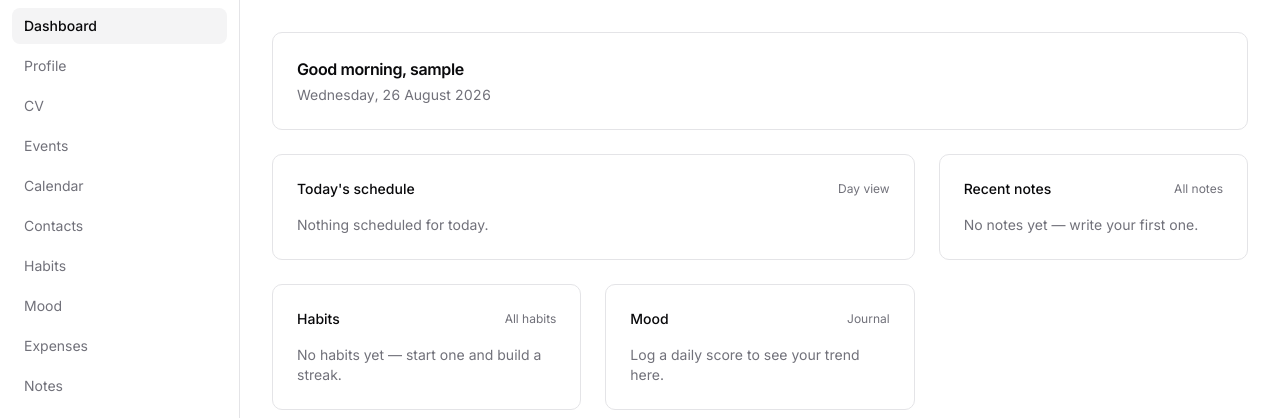
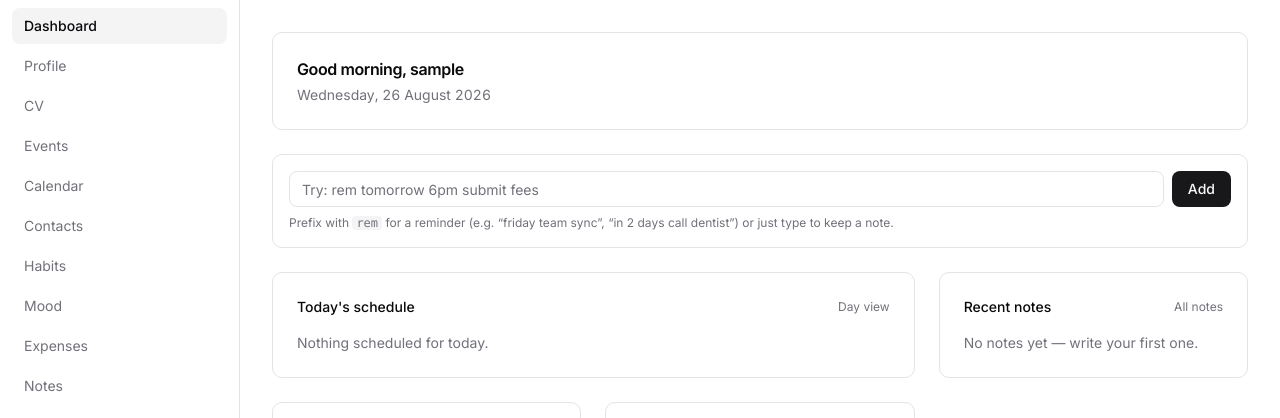
Before and after one commit to senutpal/saathi, a Flask app: page / in a window 1280 px wide. Shown: the part 56-474 px from the top of the page. Run offline with Flask 3, Linux system fonts and the light colour scheme; the visitor is signed in with stand-in values (Sample User, id 1); data that the repository does not hold is empty; parts of the project's set-up code (start-up, migrations or seed data) failed here and were passed over; some libraries are stand-ins or nearby versions.

Commit message:
feat(quickadd): natural-language quick-add bar with session undo

```diff
--- a/saathi/blueprints/main.py
+++ b/saathi/blueprints/main.py
@@ -1,20 +1,107 @@
 import hmac
+from datetime import datetime, timedelta
 
-from flask import Blueprint, abort, current_app, render_template, request
+from flask import (
+    Blueprint,
+    abort,
+    current_app,
+    flash,
+    redirect,
+    render_template,
+    request,
+    session,
+    url_for,
+)
 from flask.typing import ResponseReturnValue
 from flask_login import current_user, login_required
 
-from ..extensions import csrf
+from ..extensions import csrf, db
+from ..models import Event, Note
+from ..models.base import utcnow
 from ..services.briefing import build_briefing
+from ..services.quickadd import parse_quick_add
 from ..services.scheduler import scan_and_fire
+from ..utils import get_own_or_404, ist_format, log_action
 
 bp = Blueprint("main", __name__)
+
+UNDO_GRACE = timedelta(minutes=5)
 
 
 @bp.get("/")
 @login_required
 def index() -> str:
-    return render_template("main/home.html", **build_briefing(current_user.id))
+    return render_template(
+        "main/home.html", undo_event=undo_context(), **build_briefing(current_user.id)
+    )
+
+
+@bp.post("/quick-add")
+@login_required
+def quick_add() -> ResponseReturnValue:
+    text = request.form.get("text", "").strip()
+    if not text:
+        flash("Type something like: rem tomorrow 6pm pay fees", "error")
+        return redirect(url_for("main.index"))
+    kind, when, title = parse_quick_add(text)
+    if kind == "event":
+        event = Event(user_id=current_user.id, title=title, event_at=when)
+        db.session.add(event)
+        log_action(
+            current_user.id,
+            "event_created",
+            title,
+            details=f"quick-add for {ist_format(when)}",
+        )
+        db.session.flush()
+        session["pending_undo"] = {
+            "id": event.id,
+            "title": event.title,
+            "when": when.isoformat(),
+            "ts": utcnow().isoformat(),
+        }
+        db.session.commit()
+        flash(f"Reminder created for {ist_format(when)}.")
+    else:
+        db.session.add(Note(user_id=current_user.id, title=title, content=""))
+        log_action(current_user.id, "note_created", title, details="quick-add")
+        db.session.commit()
+        flash("Note created from quick-add.")
+    return redirect(url_for("main.index"))
+
+
+@bp.post("/quick-add/<int:event_id>/undo")
+@login_required
+def quick_add_undo(event_id: int) -> ResponseReturnValue:
+    pending = session.pop("pending_undo", None)
+    if not pending or pending["id"] != event_id:
+        abort(404)
+    event = get_own_or_404(Event, event_id)
+    age = utcnow() - datetime.fromisoformat(str(pending["ts"]))
+    unchanged = event.title == pending["title"] and event.event_at.isoformat() == pending["when"]
+    fresh = age <= UNDO_GRACE
+    untouched = event.fired_at is None and event.status == "scheduled"
+    if not (fresh and unchanged and untouched):
+        abort(404)
+    db.session.delete(event)
+    log_action(current_user.id, "event_deleted", event.title[:120], details="quick-add undone")
+    db.session.commit()
+    flash("Reminder undone.")
+    return redirect(url_for("main.index"))
+
+
+def undo_context() -> dict | None:
+    """The still-valid quick-add creation for the dashboard undo bar."""
+    pending = session.get("pending_undo")
+    if not pending:
+        return None
+    ts = datetime.fromisoformat(str(pending["ts"]))
+    if utcnow() - ts > UNDO_GRACE:
+        return None
+    event = db.session.get(Event, int(pending["id"]))
+    if event is None or event.user_id != current_user.id or event.status != "scheduled":
+        return None
+    return {"id": event.id, "title": event.title, "when": event.event_at}
 
 
 @bp.get("/dev/style")
--- /dev/null
+++ b/saathi/services/quickadd.py
@@ -0,0 +1,105 @@
+"""Natural-language quick-add: regex-first span isolation, dateparser second.
+
+dateparser happily invents dates from free prose ("call mum march"), so it
+never sees raw user text: owned regexes peel leading when-spans first, then
+five guards veto weak parses. Anything that fails degrades to a NOTE — still
+useful, never silently wrong (B15 §1d).
+"""
+
+from __future__ import annotations
+
+import re
+from collections.abc import Callable
+from datetime import datetime, timedelta
+
+import dateparser
+
+from ..models.base import utcnow
+from ..utils import ist_to_utc_naive, utc_to_ist_wall
+
+_ROUTER = re.compile(r"^(rem(?:inder)?|note)\b[\s,:-]*", re.IGNORECASE)
+
+# Tried in order per bite; several bites join into one when-span so
+# "tomorrow 6pm" resolves even though no single pattern covers both words.
+_WHEN_PATTERNS = tuple(
+    re.compile(pattern, re.IGNORECASE)
+    for pattern in (
+        r"tomorrow\b(?:\s+at\s+(\d{1,2})(?::(\d{2}))?(?:\s*(am|pm))?)?",
+        r"today\b(?:\s+at\s+(\d{1,2})(?::(\d{2}))?(?:\s*(am|pm))?)?",
+        r"next\s+(?:mon|tue|wed|thu|fri|sat|sun)[a-z]*\b",
+        r"(?:on\s+)?(?:mon|tues?|wed(?:nes)?|thur?s?|fri|sat(?:ur)?|sun)[a-z]*\b",
+        r"in\s+(\d+)\s+(?:days?|weeks?|hours?|mins?|minutes?)\b",
+        r"at\s+(\d{1,2})(?::(\d{2}))?(?:\s*(am|pm))?\b",
+        r"\d{1,2}(?::\d{2})?\s*(?:am|pm)\b",
+        r"\d{1,2}/\d{1,2}(?:/\d{2,4})?",
+    )
+)
+
+# Guard 5: bare month names are not enough — demand a clock time, a day word,
+# or an explicit numeric date (dd/mm) before trusting any parse.
+_HAS_TIME = re.compile(r"\d{1,2}:\d{2}|\d{1,2}\s*(?:am|pm)|\sat\s", re.IGNORECASE)
+_HAS_DAY_WORD = re.compile(
+    r"\b(today|tomorrow|next)\b|(?:mon|tues?|wed(?:nes)?|thur?s?|fri|sat(?:ur)?|sun)"
+    r"[a-z]*\b|\bin\s+\d+\b",
+    re.IGNORECASE,
+)
+_HAS_NUMERIC_DATE = re.compile(r"\d{1,2}/\d{1,2}")
+
+_SETTINGS = {
+    "PREFER_DATES_FROM": "future",
+    "RETURN_AS_TIMEZONE_AWARE": False,
+    "TIMEZONE": "Asia/Kolkata",
+}
+_MAX_TITLE = 120
+_MAX_HORIZON_NO_YEAR = timedelta(days=30)
+_MAX_HORIZON_ANY = timedelta(days=365)
+
+
+def parse_quick_add(
+    text: str, *, now_fn: Callable[[], datetime] = utcnow
+) -> tuple[str, datetime | None, str]:
+    """Return (kind, when_utc_naive_or_None, title). Never raises on input."""
+    now = now_fn()
+    stripped = text.strip()
+    router = _ROUTER.match(stripped)
+    wants_reminder = bool(router and router.group(1).lower().startswith("rem"))
+    rest = stripped[router.end() :].strip() if router else stripped
+
+    pieces: list[str] = []
+    while True:
+        for pattern in _WHEN_PATTERNS:
+            match = pattern.match(rest)
+            if match:
+                pieces.append(match.group(0))
+                rest = rest[match.end() :].strip(" ,.-")
+                break
+        else:
+            break
+    when_text = " ".join(pieces)
+
+    when_utc: datetime | None = None
+    if when_text and _is_plausible_when(when_text):
+        # RELATIVE_BASE anchors "tomorrow"/"in N days" to the injected clock,
+        # not dateparser's real-now (which would make tests non-deterministic)
+        base = utc_to_ist_wall(now)
+        parsed = dateparser.parse(when_text, settings={**_SETTINGS, "RELATIVE_BASE": base})
+        if parsed is not None:
+            candidate = ist_to_utc_naive(parsed)
+            explicit_date = bool(re.search(r"\d{4}|\d{1,2}/\d{1,2}", when_text))
+            horizon = _MAX_HORIZON_ANY if explicit_date else _MAX_HORIZON_NO_YEAR
+            if now < candidate <= now + horizon:
+                when_utc = candidate
+
+    if wants_reminder and when_utc is not None:
+        return "event", when_utc, (rest or "Untitled reminder")[:_MAX_TITLE]
+    if wants_reminder:
+        return "note", None, (rest or stripped)[:_MAX_TITLE]
+    return "note", None, stripped[:_MAX_TITLE]
+
+
+def _is_plausible_when(when_text: str) -> bool:
+    return bool(
+        _HAS_TIME.search(when_text)
+        or _HAS_DAY_WORD.search(when_text)
+        or _HAS_NUMERIC_DATE.search(when_text)
+    )
--- a/saathi/templates/main/home.html
+++ b/saathi/templates/main/home.html
@@ -12,6 +12,35 @@
     </p>
     {% endif %}
   </div>
+
+  {% if undo_event %}
+  <div class="flex items-center justify-between gap-3 rounded-md border border-border bg-muted px-4 py-2 text-sm" role="status">
+    <span class="min-w-0 truncate">
+      Reminder &ldquo;{{ undo_event.title }}&rdquo; created for
+      <span class="tabular-nums">{{ undo_event.when | ist }}</span>
+    </span>
+    <form method="post" action="{{ url_for('main.quick_add_undo', event_id=undo_event.id) }}" class="shrink-0">
+      <input type="hidden" name="csrf_token" value="{{ csrf_token() }}">
+      <button type="submit"
+              class="text-sm font-medium underline underline-offset-2 hover:text-foreground">Undo</button>
+    </form>
+  </div>
+  {% endif %}
+
+  <form method="post" action="{{ url_for('main.quick_add') }}"
+        class="flex flex-wrap items-center gap-2 rounded-lg border border-border bg-card p-4" aria-label="Quick add">
+    <input type="hidden" name="csrf_token" value="{{ csrf_token() }}">
+    <input type="text" name="text" required maxlength="400"
+           placeholder='Try: rem tomorrow 6pm submit fees'
+           aria-label="Natural-language quick add"
+           class="flex h-9 min-w-0 flex-1 rounded-md border border-input bg-card px-3 text-sm shadow-none placeholder:text-muted-foreground focus-visible:outline-none focus-visible:ring-2 focus-visible:ring-ring">
+    <button type="submit"
+            class="inline-flex h-9 items-center justify-center rounded-md bg-primary px-4 text-sm font-medium text-primary-foreground transition-colors hover:bg-primary/90 focus-visible:outline-none focus-visible:ring-2 focus-visible:ring-ring">Add</button>
+    <p class="w-full text-xs text-muted-foreground">
+      Prefix with <code class="rounded bg-muted px-1">rem</code> for a reminder (e.g. &ldquo;friday team sync&rdquo;,
+      &ldquo;in 2 days call dentist&rdquo;) or just type to keep a note.
+    </p>
+  </form>
 
   {% if overdue_count or unread_count %}
   <div class="flex flex-wrap items-center gap-2" aria-label="Attention needed">
```
Also changed, not shown: tests/test_quickadd.py (added, +162 -0 lines).
